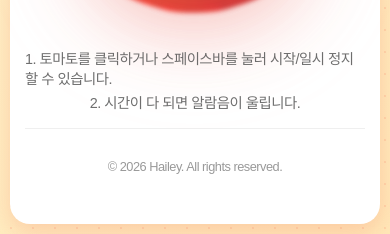
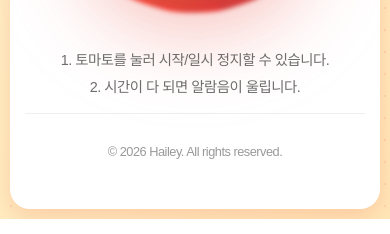
Before and after one commit to hailey07770/hailey07770, a plain HTML site: page index.html in a window 390 px wide. Shown: the part 663-897 px from the top of the page. Drawn offline with Linux system fonts and the light colour scheme; a web font is replaced by a local one.

Commit message:
mobile: 하단 안내 문구 가운데 정렬 + 모바일용 짧은 문구
- 첫 줄이 길어 두 줄로 넘어가며 왼쪽 정렬로 보이던 문제
- 모바일에선 스페이스바가 없으니 '토마토를 눌러 시작/일시 정지…'로 줄여 한 줄에 들어가게
- 안내 문구를 가운데 정렬, 단어 중간에서 줄바꿈되지 않게
- PC는 그대로

Co-Authored-By: Claude Opus 5.5 <noreply@anthropic.com>
Claude-Session: https://claude.ai/code/session_01WYb7ZzEbUcDVPyGu1oUnwy

```diff
--- a/index.html
+++ b/index.html
@@ -9,9 +9,9 @@
   <link rel="icon" type="image/png" href="tomato.png">
   <link rel="apple-touch-icon" href="tomato.png">
 
-  <link rel="stylesheet" href="style.css?v=20261115d">
+  <link rel="stylesheet" href="style.css?v=20261116a">
   <!-- defer: HTML을 다 읽은 뒤 실행되므로 <body> 끝에 둘 필요가 없음 -->
-  <script src="script.js?v=20261115d" defer></script>
+  <script src="script.js?v=20261116a" defer></script>
 </head>
 <body>
   <div class="container">
@@ -100,7 +100,7 @@
       </div>
 
       <!-- 가이드 -->
-      <p class="guide">1. 토마토를 클릭하거나 스페이스바를 눌러 시작/일시 정지할 수 있습니다.</p>
+      <p class="guide">1. 토마토를 <span class="pc-only">클릭하거나 스페이스바를 눌러</span><span class="mobile-only">눌러</span> 시작/일시 정지할 수 있습니다.</p>
       <p class="guide">2. 시간이 다 되면 알람음이 울립니다.</p>
     </main>
 
--- a/style.css
+++ b/style.css
@@ -452,8 +452,13 @@ button:active:not(:disabled) {
   font-size: 1.1rem;
   opacity: 0.8;
   transition: opacity 0.3s ease;
-  text-align: left;
+  text-align: center;
   line-height: 2.5;
+}
+
+/* 화면에 따라 다른 안내 문구 (모바일엔 스페이스바가 없으니) */
+.mobile-only {
+  display: none;
 }
 
 
@@ -1430,7 +1435,17 @@ input[type="range"].volume-slider {
   .guide {
     font-size: 0.9rem;
     margin-top: -40px;
-    line-height: 1.4;
+    line-height: 1.6;
+    text-align: center;
+    word-break: keep-all;   /* 단어 중간에서 줄이 바뀌지 않게 */
+  }
+
+  .pc-only {
+    display: none;
+  }
+
+  .mobile-only {
+    display: inline;
   }
 
   /* 토스트 메시지 (모바일은 줄바꿈 허용) */
```
